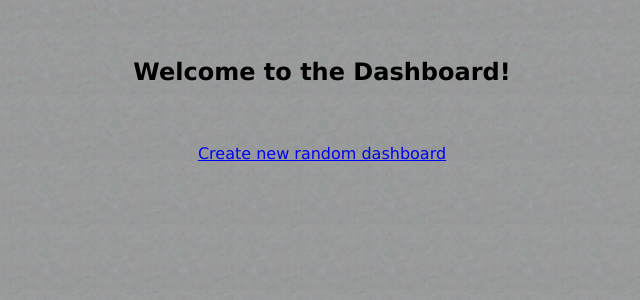
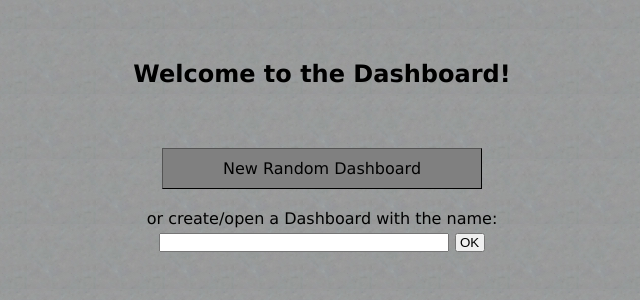
Before and after one commit to mtruneck/dashboard, a Django app: page / in a window 1280 px wide. Shown: the part 36-336 px from the top of the page, without its empty margins (318-958 px from the left). Run offline with Django 3.2, Linux system fonts and the light colour scheme; parts of the project's set-up code (start-up, migrations or seed data) failed here and were passed over.

Commit message:
index.html, dashboard.html: Added Etherpad-style index page, minor style changes

```diff
--- a/templates/dashboard.html
+++ b/templates/dashboard.html
@@ -1,6 +1,6 @@
 <html>
 <head>
-    <title>QA Dashboard</title>
+    <title>Dashboard</title>
 
     <link rel="stylesheet" type="text/css" href="{{ STATIC_URL }}js/gridster/dist/jquery.gridster.min.css">
     <link rel="stylesheet" type="text/css" href="{{ STATIC_URL }}css/jquery-ui.css">
@@ -52,7 +52,7 @@
 {% if not exists %}
 <div id="dialog_new_dashboard" title="The dashboard &quot;{{ name }}&quot; doesn't exist!">
 <br>
-<button id="btn_close_dialog" style="width: 420px; height: 180px;" type="button"><b>Yes, please create the dashboard</b></button>
+<button id="btn_close_dialog" style="width: 420px; height: 100px;" type="button"><b>Yes, please create the dashboard</b></button>
 <br><br>
 ...or you can change the name in the page URL.
 </div>
@@ -305,7 +305,7 @@ $(function(){
 
 {% if not exists %}
 	$( "#dialog_new_dashboard" ).dialog({
-		height: 315,
+		height: 235,
 		width: 500,
 		closeOnEscape: false,
 		modal: true,
--- a/templates/index.html
+++ b/templates/index.html
@@ -4,6 +4,29 @@
     <link rel="stylesheet" type="text/css" href="{{ STATIC_URL }}css/dashboard.css">
     <title>QA Dashboard</title>
     <meta http-equiv="content-type" content="text/html;charset=utf-8">
+    <style>
+#button {
+	width: 320px;
+	display: inline-block;
+	margin: 0px 0px 20px 0px;
+	padding: 10px;
+	border: 1px outset black;
+	background-color: grey;
+}
+#dashboard-name {
+	width: 290px;
+	margin: 5px 0px;
+	padding: 0px;
+}
+#submit {
+	width: 30px;
+	margin: 5px 0px;
+	padding: 0px;
+}
+h2 {
+	margin: 60px;
+}
+    </style>
 </head>
 <body>
 
@@ -17,13 +40,25 @@
 </div><!-- .header_container -->
 
 <div style="text-align: center;">
-    <br>
-    <br>
     <h2>Welcome to the Dashboard!</h2>
-    <br>
-    <br>
-    <a href="{{ random_id }}">Create new random dashboard</a>
+    <span id="button" class="hand" onclick="random_dashboard()">New Random Dashboard</span><br>
+    or create/open a Dashboard with the name:
+    <form action="#" onsubmit="named_dashboard();return false;">
+        <input type="text" id="dashboard-name">
+        <button type="submit" id="submit" class="hand">OK</button>
+    </form>
+
 </div>
+<script type="text/javascript" charset="utf-8">
+	function named_dashboard() {
+		var dashboard_name = document.getElementById("dashboard-name").value;
+		dashboard_name.length > 0 ? window.location = dashboard_name : alert("Please enter a name");
+	}
+
+	function random_dashboard() {
+		window.location = "{{ random_id }}";
+	}
+</script>
 
 </body>
 </html>
```
Also changed, not shown: dashboard.db.
